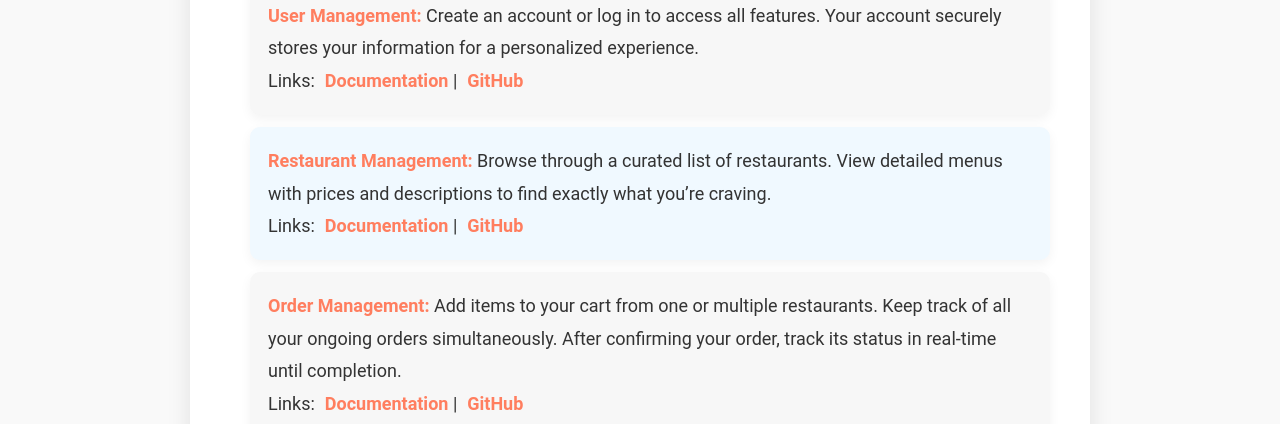
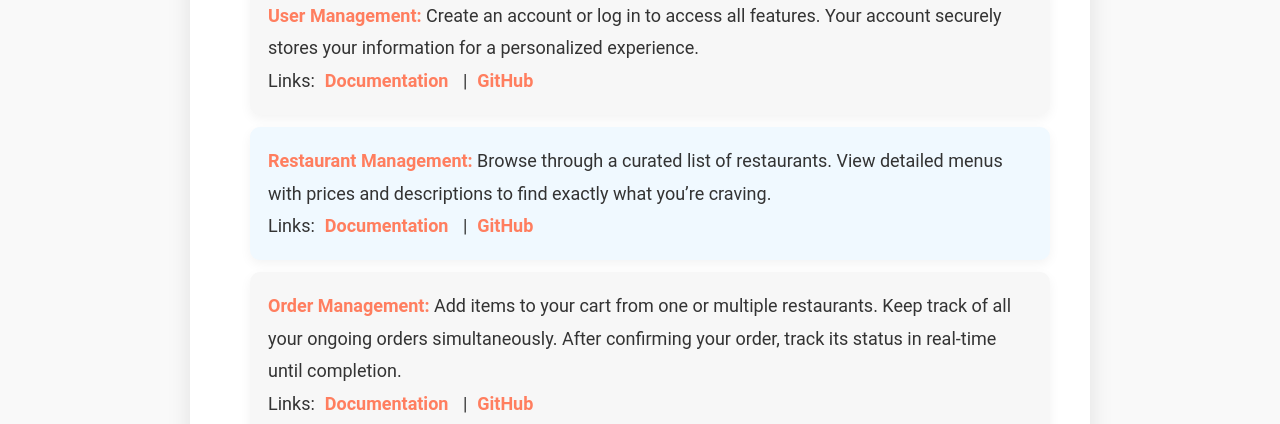
Before and after one commit to razmazlih/FoodLink-front, a React (Create React App) app: page /how-it-works in a window 1280 px wide. Shown: the part 376-800 px from the top of the page. Built offline with nearby package versions, Linux system fonts and the light colour scheme; no server answers.

Commit message:
update style

```diff
--- a/src/components/how-it-works/HowItWorksMain.css
+++ b/src/components/how-it-works/HowItWorksMain.css
@@ -100,7 +100,7 @@
     color: #ff7e5f;
     font-weight: 600;
     text-decoration: none;
-    margin-left: 10px;
+    margin: 0 10px;
 }
 
 .service-link:hover {
```
